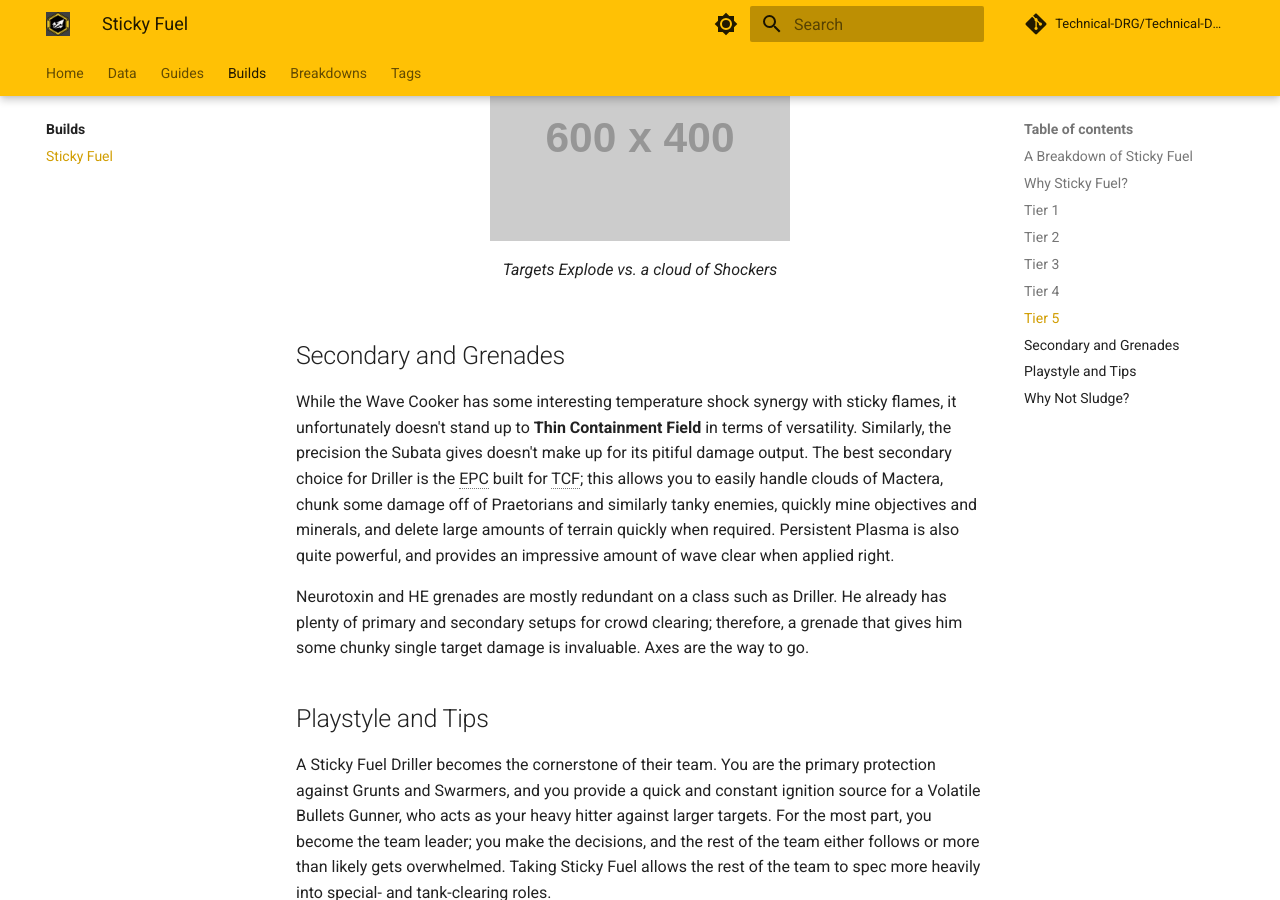
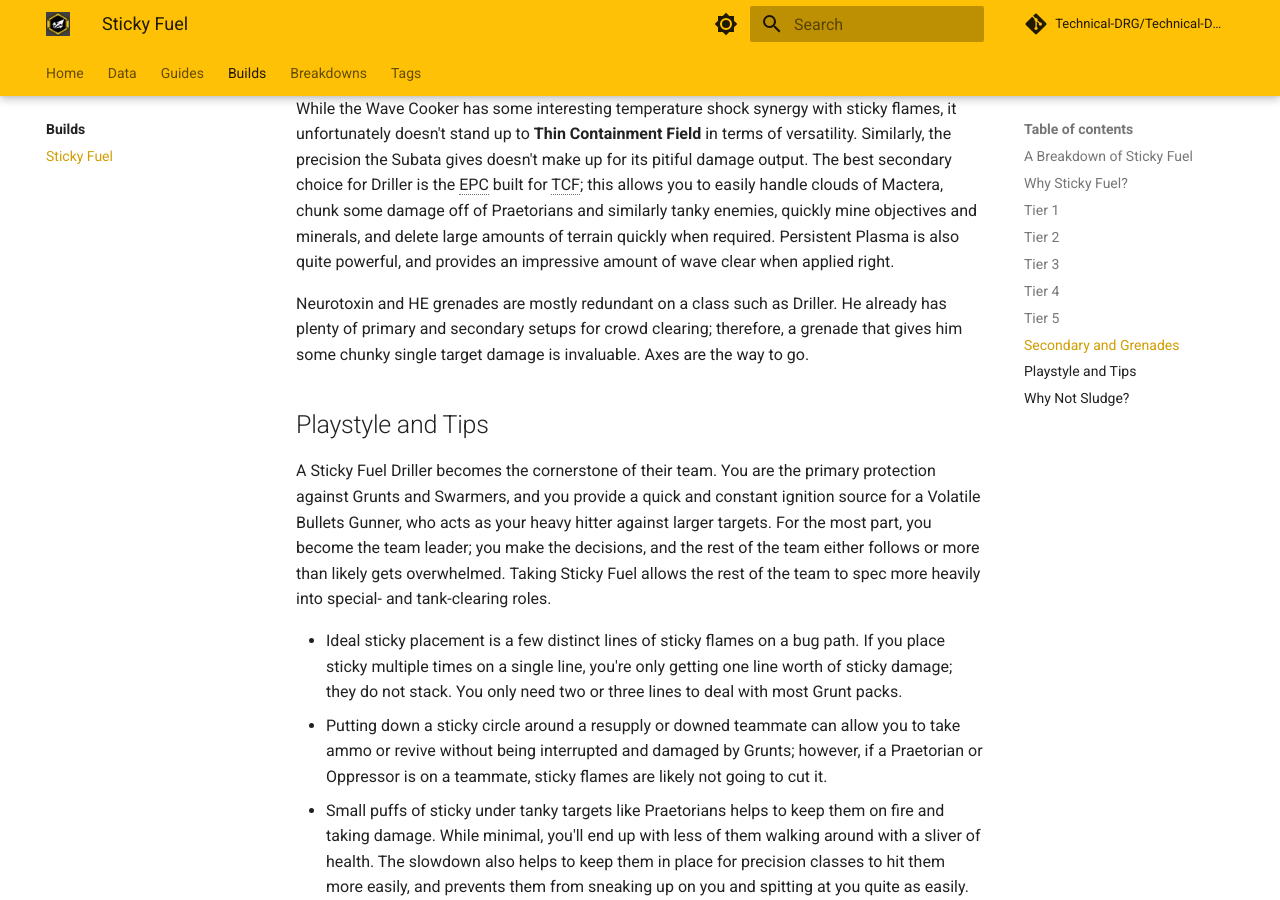
Before and after one commit to Technical-DRG/Technical-DRG-Archives, an MkDocs documentation site: the page built from docs/builds/sticky-fuel.md, in a window 1280 px wide and 900 px high, scrolled down 4663 px. Built offline with MkDocs 1.6.1 and Material for MkDocs 9.7.7, drawn with Linux system fonts in a browser that asks for light colours; comment, search, counter and statistics services are not loaded.

Commit message:
post: remove video placeholder for now

```diff
--- a/docs/builds/sticky-fuel.md
+++ b/docs/builds/sticky-fuel.md
@@ -176,11 +176,6 @@ effective against Shredders, as they have a slightly larger health pool.
 
     Take option 2, **T5B Targets Explode**.
 
-<figure markdown>
-  ![Targets Explode vs. a cloud of Shockers](https://dummyimage.com/600x400/){ width="300", loading=lazy }
-  <figcaption>Targets Explode vs. a cloud of Shockers</figcaption>
-</figure>
-
 ## Secondary and Grenades
 
 While the Wave Cooker has some interesting temperature shock synergy with sticky flames, it
```
